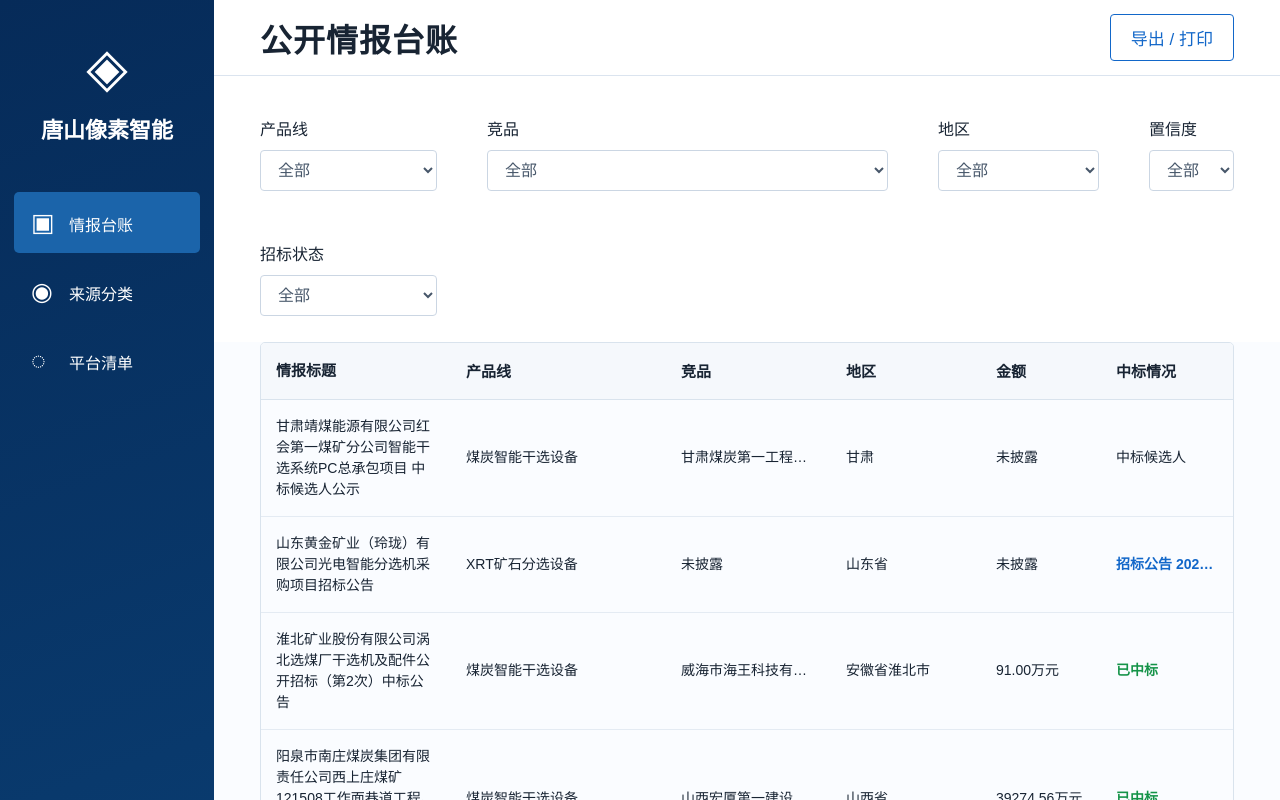
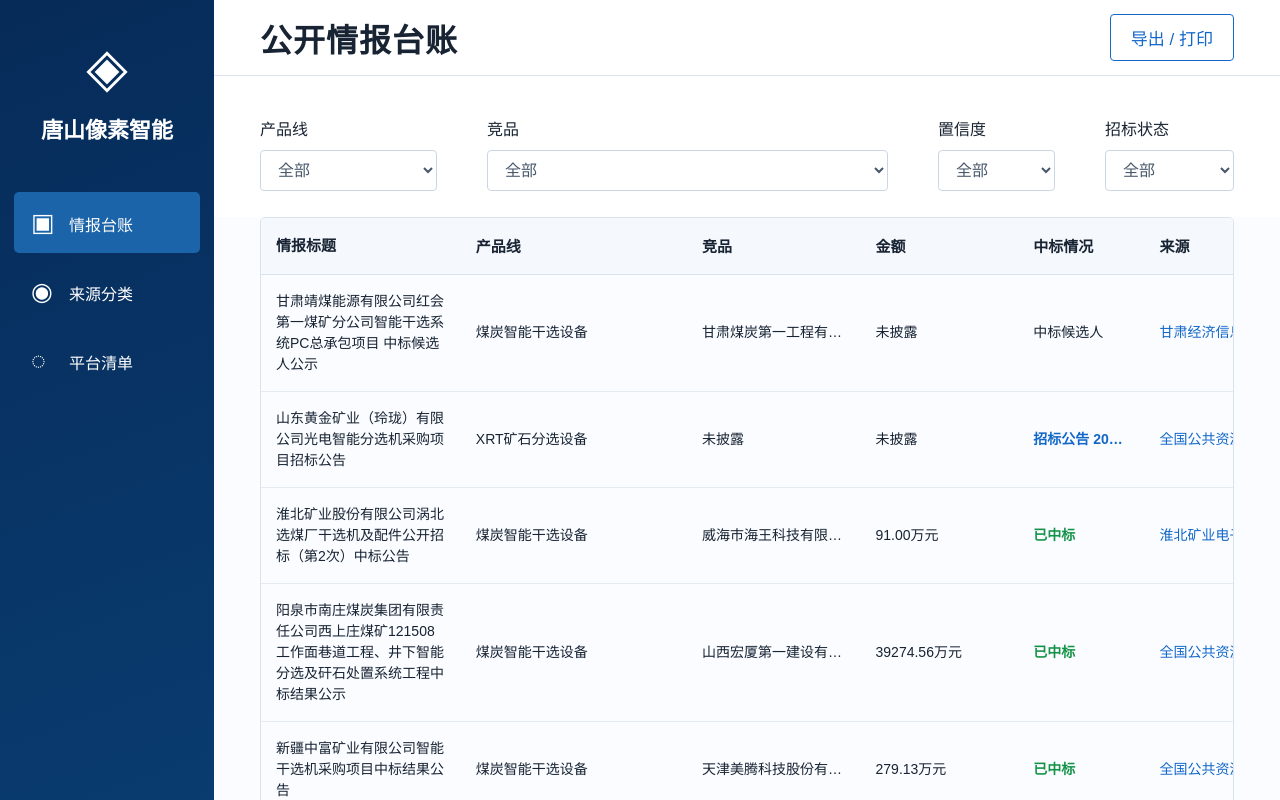
Before and after one commit to white1star/Xiangsu, a React (Vite) app: page / in a window 1280 px wide. Shown: the top 800 px of the page. Built offline with nearby package versions, Linux system fonts and the light colour scheme.

Commit message:
ui: 删除台账表格「地区」列及地区筛选器（表格回 8 列）

```diff
--- a/src/App.jsx
+++ b/src/App.jsx
@@ -28,13 +28,12 @@ function phaseOf(item) {
 export default function App() {
   const [line, setLine] = useState('全部');
   const [competitor, setCompetitor] = useState('全部');
-  const [region, setRegion] = useState('全部');
   const [confidence, setConfidence] = useState('全部');
   const [phase, setPhase] = useState('全部');
   const [page, setPage] = useState('情报台账');
   const [pageNum, setPageNum] = useState(1);
   const [selected, setSelected] = useState(null);
-  const filtered = useMemo(() => rows.filter(item => (line === '全部' || item.line === line) && (competitor === '全部' || item.competitor === competitor) && (region === '全部' || item.region === region) && (confidence === '全部' || item.confidence === confidence) && (phase === '全部' || phaseOf(item) === phase)), [line, competitor, region, confidence, phase]);
+  const filtered = useMemo(() => rows.filter(item => (line === '全部' || item.line === line) && (competitor === '全部' || item.competitor === competitor) && (confidence === '全部' || item.confidence === confidence) && (phase === '全部' || phaseOf(item) === phase)), [line, competitor, confidence, phase]);
   const totalPages = Math.max(1, Math.ceil(filtered.length / PAGE_SIZE));
   const current = Math.min(Math.max(1, pageNum), totalPages);
   const pageRows = filtered.slice((current - 1) * PAGE_SIZE, current * PAGE_SIZE);
@@ -47,8 +46,8 @@ export default function App() {
     <aside><div className="brand"><div className="mark">◈</div><b>唐山像素智能</b></div><nav>{['情报台账', '来源分类', '平台清单'].map((item, index) => <button className={page === item ? 'active' : ''} onClick={() => setPage(item)} key={item}><i>{icons[index]}</i>{item}</button>)}</nav></aside>
     <section className="workspace"><header><h1>{page === '情报台账' ? '公开情报台账' : page}</h1><div><button className="export" onClick={() => window.print()}>导出 / 打印</button></div></header>
       {page === '情报台账' ? <>
-        <div className="filters"><label>产品线{select(line, setLine, 'line')}</label><label>竞品{select(competitor, setCompetitor, 'competitor')}</label><label>地区{select(region, setRegion, 'region')}</label><label>置信度{select(confidence, setConfidence, 'confidence')}</label><label>招标状态{phaseSelect}</label></div>
-        <div className="tablebox"><table><thead><tr>{['情报标题', '产品线', '竞品', '地区', '金额', '中标情况', '来源', '置信度', '发布日期'].map(item => <th key={item}>{item}</th>)}</tr></thead><tbody>{pageRows.map(item => <tr key={item.url} onClick={() => setSelected(item)}>{[item.title, item.line, item.competitor, item.region, item.amount, bidCell(item), <a href={item.url} target="_blank" rel="noreferrer" onClick={event => event.stopPropagation()}>{item.source} ↗</a>, item.confidence, item.date].map((value, index) => <td className={index === 5 ? `bid ${item.bid}` : index === 7 ? `confidence ${item.confidence}` : ''} key={index}>{value}</td>)}</tr>)}</tbody></table></div>
+        <div className="filters"><label>产品线{select(line, setLine, 'line')}</label><label>竞品{select(competitor, setCompetitor, 'competitor')}</label><label>置信度{select(confidence, setConfidence, 'confidence')}</label><label>招标状态{phaseSelect}</label></div>
+        <div className="tablebox"><table><thead><tr>{['情报标题', '产品线', '竞品', '金额', '中标情况', '来源', '置信度', '发布日期'].map(item => <th key={item}>{item}</th>)}</tr></thead><tbody>{pageRows.map(item => <tr key={item.url} onClick={() => setSelected(item)}>{[item.title, item.line, item.competitor, item.amount, bidCell(item), <a href={item.url} target="_blank" rel="noreferrer" onClick={event => event.stopPropagation()}>{item.source} ↗</a>, item.confidence, item.date].map((value, index) => <td className={index === 4 ? `bid ${item.bid}` : index === 6 ? `confidence ${item.confidence}` : ''} key={index}>{value}</td>)}</tr>)}</tbody></table></div>
         <footer><span>共 {filtered.length} 条　|　第 {current}/{totalPages} 页</span><span className="pager"><button disabled={current <= 1} onClick={() => setPageNum(current - 1)}>上一页</button><button disabled={current >= totalPages} onClick={() => setPageNum(current + 1)}>下一页</button></span><span>点击任意记录查看证据摘要</span></footer>
         {selected && <Detail item={selected} onClose={() => setSelected(null)} />}
       </> : <SourcePage type={page} />}
```
